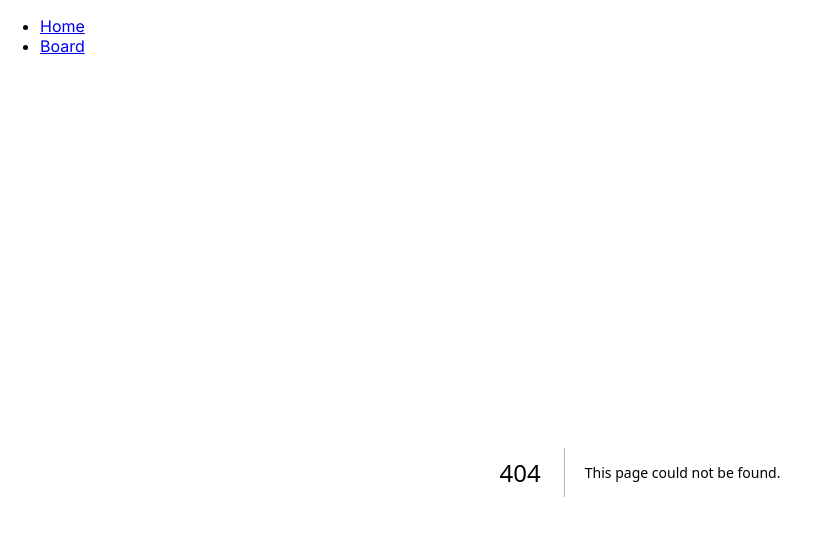
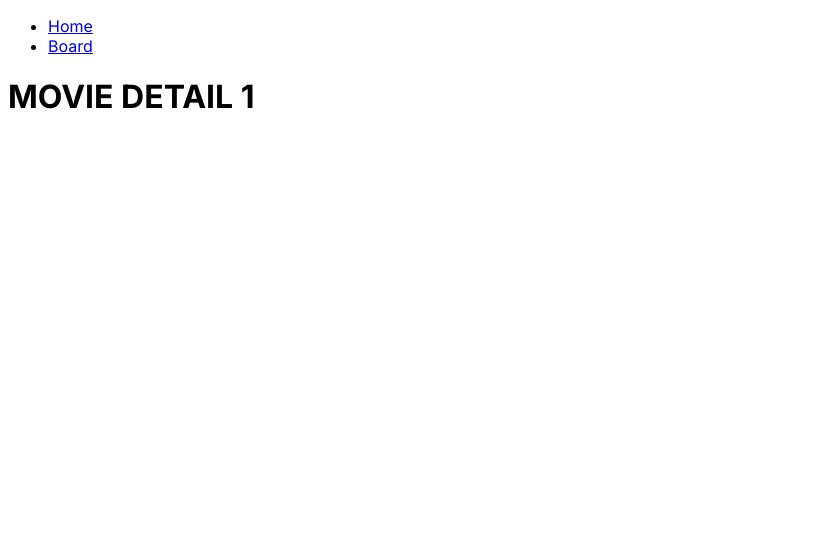
Before and after one commit to ShinSeoY/NextPj, a Next.js app: page /movies/1 in a window 1280 px wide. Before the commit this address had no page. Shown: the top 536 px of the page, without its empty margins (0-833 px from the left). Built offline with nearby package versions, Linux system fonts and the light colour scheme.

Commit message:
- dynamic routing

```diff
--- /dev/null
+++ b/app/(movies)/movies/[id]/page.tsx
@@ -0,0 +1,9 @@
+// export default function MovieDetail(props) {
+//     console.log(props); -- pathvariable, querystring 모두 나옴
+//     return <h1>MOVIE DETAIL</h1>;
+// }
+
+export default function MovieDetail({ params: { id } }: { params: { id: string } }) {
+    console.log(id);
+    return <h1>MOVIE DETAIL {id}</h1>;
+}
```
